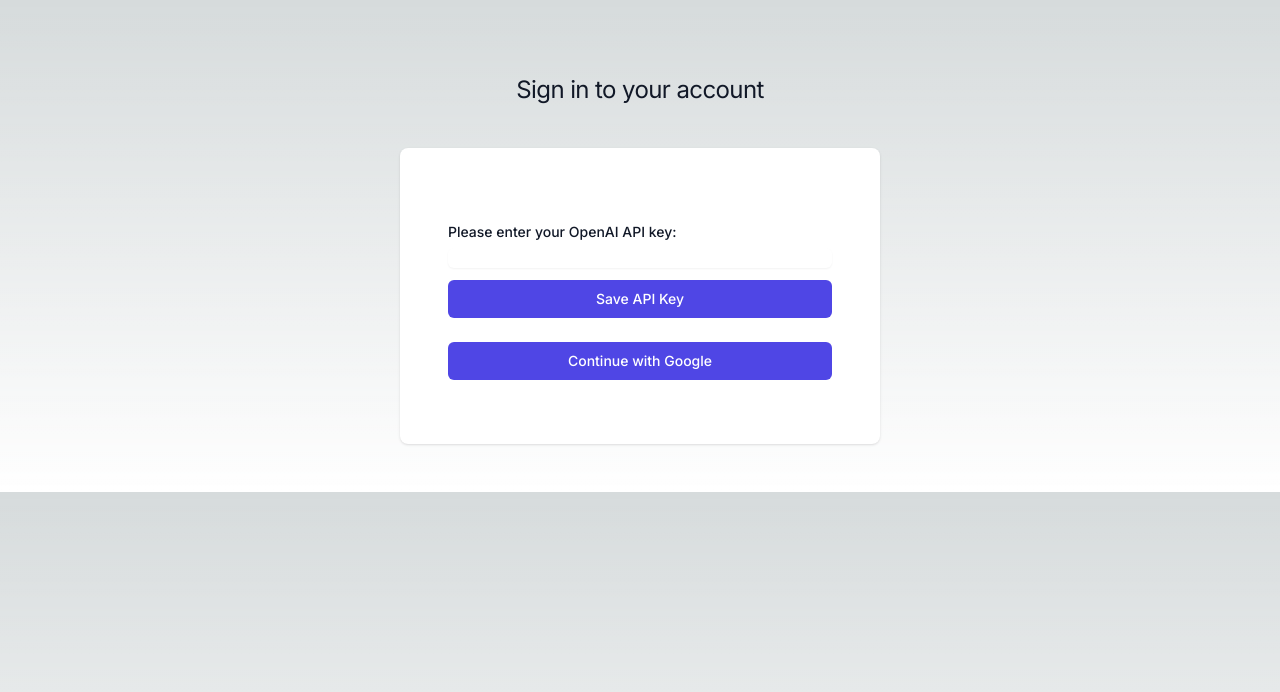
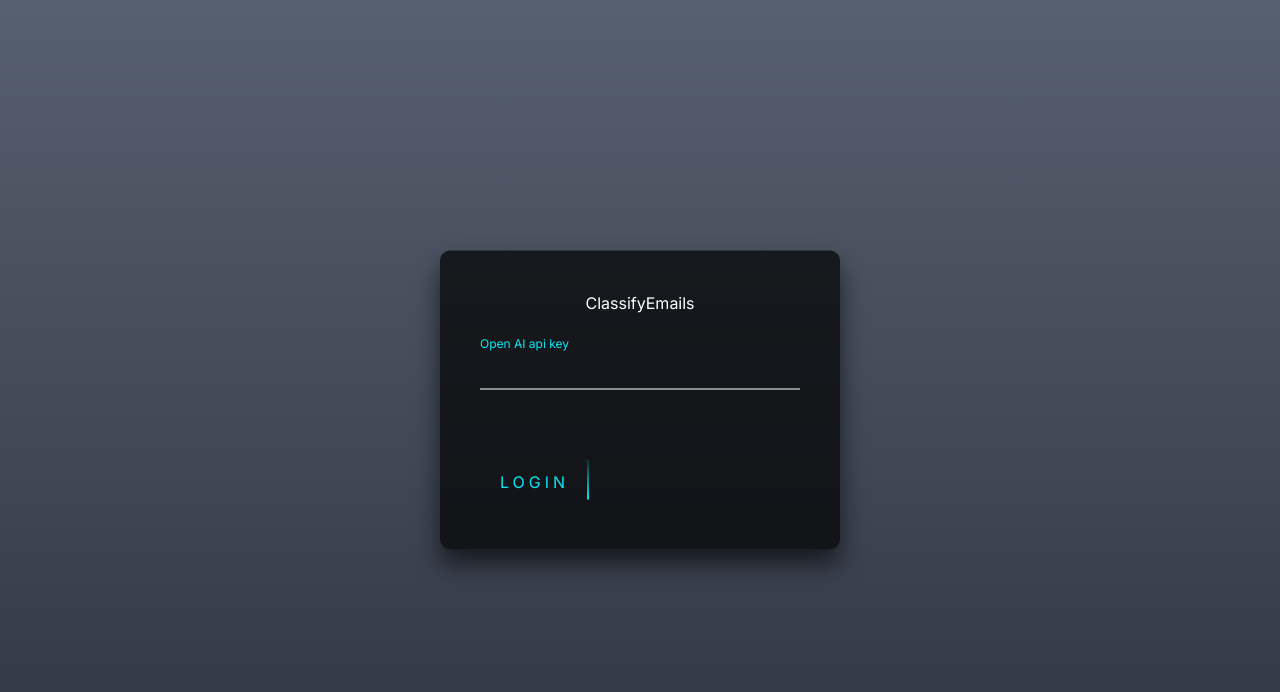
Before and after one commit to Rajshah1302/classifymail, a Next.js app: page /login in a window 1280 px wide. Shown: the top 692 px of the page. Built offline with nearby package versions, Linux system fonts and the light colour scheme; no server answers.

Commit message:
Updated UI of login page.

```diff
--- a/src/app/login/page.js
+++ b/src/app/login/page.js
@@ -1,7 +1,7 @@
-'use client'
+"use client";
 import React, { useState, useEffect } from "react";
 import { signIn } from "next-auth/react";
-
+import "./styles.css";
 const NextLoginPage = () => {
   const [error, setError] = useState("");
   const [apiKey, setApiKey] = useState("");
@@ -29,57 +29,29 @@
     }
   };
 
-  const handleGoogleSignIn = async () => {
-    if (!apiKey) {
-      setError("Please enter a valid OpenAI API key.");
-      return;
-    }
+  return (
 
-    const res = await signIn("google");
-    if (res?.error) {
-      setError("Failed to sign in with Google");
-    }
-
-  };
-
-  return (
-    <div className="flex min-h-full flex-1 flex-col justify-center py-12 sm:px-6 lg:px-8">
-      <div className="flex justify-center flex-col items-center">
-        <h2 className="mt-6 text-center text-2xl leading-9 tracking-tight text-gray-900">
-          Sign in to your account
-        </h2>
-      </div>
-
-      <div className="mt-10 sm:mx-auto sm:w-full sm:max-w-[480px]">
-        <div className="bg-white px-6 py-12 shadow sm:rounded-lg sm:px-12">
-          <div className="mt-6">
-            <label htmlFor="apiKey" className="block text-sm font-medium leading-6 text-gray-900">
-              Please enter your OpenAI API key:
-            </label>
-            <input
-              id="apiKey"
-              type="text"
-              value={apiKeyInput}
-              onChange={handleApiKeyChange}
-              className="mt-1 block w-full rounded-md border-gray-300 shadow-sm focus:ring-indigo-500 focus:border-indigo-500 sm:text-sm"
-            />
-            <button onClick={saveApiKey} className="mt-3 w-full bg-indigo-600 border border-transparent rounded-md py-2 px-4 inline-flex justify-center text-sm font-medium text-white hover:bg-indigo-700 focus:outline-none focus:ring-2 focus:ring-offset-2 focus:ring-indigo-500">
-              Save API Key
-            </button>
-
-            <button
-              onClick={handleGoogleSignIn}
-
-              className={`mt-6 w-full bg-indigo-600 border border-transparent rounded-md py-2 px-4 inline-flex justify-center text-sm font-medium text-white hover:bg-indigo-700 focus:outline-none focus:ring-2 focus:ring-offset-2 focus:ring-indigo-500`}
-            >
-              Continue with Google
-            </button>
+    <div class="flex justify-center items-center min-h-screen bg-grey">
+      <div class="login-box">
+        <h2>ClassifyEmails</h2>
+        <form>
+          <div class="user-box">
+            <input type="text" name="" required="" />
+            <label>Open AI api key</label>
           </div>
 
-          <p className="text-red-600 text-center text-[16px] my-4">
-            {error && error}
-          </p>
-        </div>
+          <a
+            onClick={() => {
+              signIn("google");
+            }}
+          >
+            <span></span>
+            <span></span>
+            <span></span>
+            <span></span>
+            Login
+          </a>
+        </form>
       </div>
     </div>
   );
--- /dev/null
+++ b/src/app/login/styles.css
@@ -0,0 +1,167 @@
+html {
+    height: 100%;
+  }
+  body {
+    margin:0;
+    padding:0;
+    font-family: sans-serif;
+    background: linear-gradient(#57606f, #2f3542);
+  }
+
+  .login-box {
+    position: absolute;
+    top: 50%;
+    left: 50%;
+    width: 400px;
+    padding: 40px;
+    transform: translate(-50%, -50%);
+    background: rgba(0,0,0,.7);
+    box-sizing: border-box;
+    box-shadow: 0 15px 25px rgba(0,0,0,.6);
+    border-radius: 10px;
+  }
+
+  .login-box h2 {
+    margin: 0 0 30px;
+    padding: 0;
+    color: #fff;
+    text-align: center;
+  }
+
+  .login-box .user-box {
+    position: relative;
+  }
+
+  .login-box .user-box input {
+    width: 100%;
+    padding: 10px 0;
+    font-size: 16px;
+    color: #fff;
+    margin-bottom: 30px;
+    border: none;
+    border-bottom: 1px solid #fff;
+    outline: none;
+    background: transparent;
+  }
+  .login-box .user-box label {
+    position: absolute;
+    top:0;
+    left: 0;
+    padding: 10px 0;
+    font-size: 16px;
+    color: #fff;
+    pointer-events: none;
+    transition: .5s;
+  }
+
+  .login-box .user-box input:focus ~ label,
+  .login-box .user-box input:valid ~ label {
+    top: -20px;
+    left: 0;
+    color: #03e9f4;
+    font-size: 12px;
+  }
+
+  .login-box form a {
+    position: relative;
+    display: inline-block;
+    padding: 10px 20px;
+    color: #03e9f4;
+    font-size: 16px;
+    text-decoration: none;
+    text-transform: uppercase;
+    overflow: hidden;
+    transition: .5s;
+    margin-top: 40px;
+    letter-spacing: 4px
+  }
+
+  .login-box a:hover {
+    background: #03e9f4;
+    color: #fff;
+    border-radius: 5px;
+    box-shadow: 0 0 5px #03e9f4,
+                0 0 25px #03e9f4,
+                0 0 50px #03e9f4,
+                0 0 100px #03e9f4;
+  }
+
+  .login-box a span {
+    position: absolute;
+    display: block;
+  }
+
+  .login-box a span:nth-child(1) {
+    top: 0;
+    left: -100%;
+    width: 100%;
+    height: 2px;
+    background: linear-gradient(90deg, transparent, #03e9f4);
+    animation: btn-anim1 1s linear infinite;
+  }
+
+  @keyframes btn-anim1 {
+    0% {
+      left: -100%;
+    }
+    50%,100% {
+      left: 100%;
+    }
+  }
+
+  .login-box a span:nth-child(2) {
+    top: -100%;
+    right: 0;
+    width: 2px;
+    height: 100%;
+    background: linear-gradient(180deg, transparent, #03e9f4);
+    animation: btn-anim2 1s linear infinite;
+    animation-delay: .25s
+  }
+
+  @keyframes btn-anim2 {
+    0% {
+      top: -100%;
+    }
+    50%,100% {
+      top: 100%;
+    }
+  }
+
+  .login-box a span:nth-child(3) {
+    bottom: 0;
+    right: -100%;
+    width: 100%;
+    height: 2px;
+    background: linear-gradient(270deg, transparent, #03e9f4);
+    animation: btn-anim3 1s linear infinite;
+    animation-delay: .5s
+  }
+
+  @keyframes btn-anim3 {
+    0% {
+      right: -100%;
+    }
+    50%,100% {
+      right: 100%;
+    }
+  }
+
+  .login-box a span:nth-child(4) {
+    bottom: -100%;
+    left: 0;
+    width: 2px;
+    height: 100%;
+    background: linear-gradient(360deg, transparent, #03e9f4);
+    animation: btn-anim4 1s linear infinite;
+    animation-delay: .75s
+  }
+
+  @keyframes btn-anim4 {
+    0% {
+      bottom: -100%;
+    }
+    50%,100% {
+      bottom: 100%;
+    }
+  }
```
